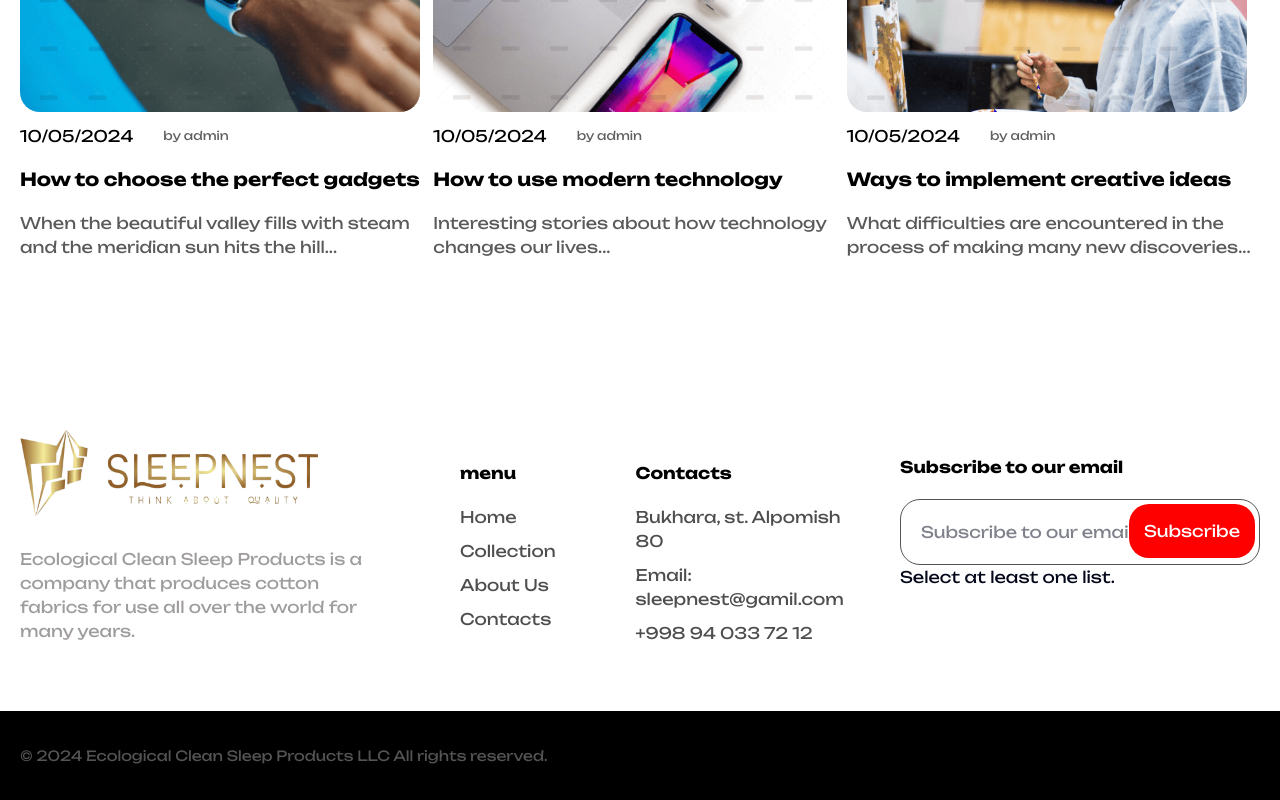
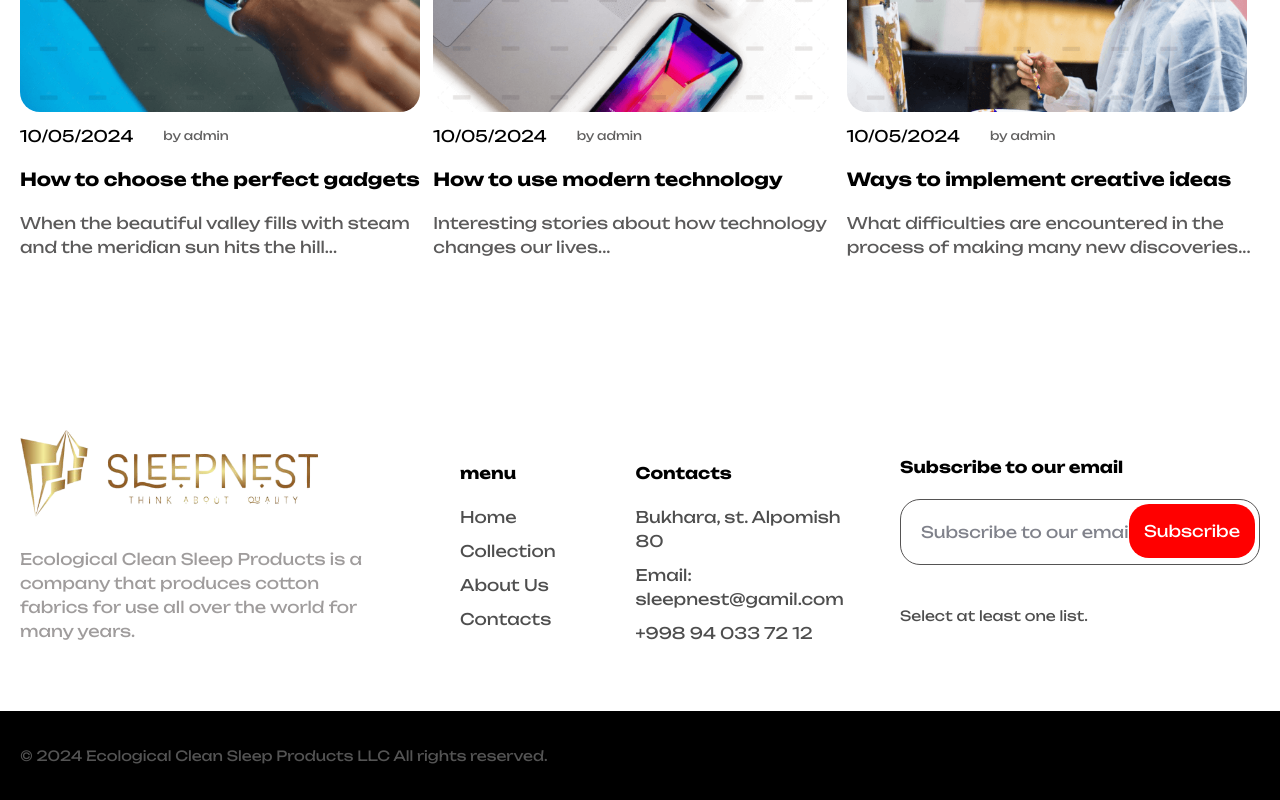
Before and after one commit to Islomjonsdev/sleepnest, a Next.js app: page / in a window 1280 px wide. Shown: the part 5626-6426 px from the top of the page. Built offline with nearby package versions, Linux system fonts and the light colour scheme.

Commit message:
done home

```diff
--- a/components/shared/footer.jsx
+++ b/components/shared/footer.jsx
@@ -105,7 +105,7 @@ const Footer = () => {
                 Subscribe
               </button>
 
-              <p>Select at least one list.</p>
+              <p className="mt-[40px] mb-[14px] text-[#4e4e4e] text-[14px]">Select at least one list.</p>
             </form>
           </div>
         </div>
--- a/components/shared/footerBottom.jsx
+++ b/components/shared/footerBottom.jsx
@@ -1,15 +1,18 @@
-import React from 'react'
+import React from "react";
 
 const FooterBottom = () => {
   return (
-    <div className='bg-black '>
-        <div className='max-w-[1440px] w-full mx-auto px-[20px]'>
-            <div className='py-[20px]'>
-                <p className='text-[#545454] text-[14px] my-[14px]'> © 2024 Ecological Clean Sleep Products LLC All rights reserved.</p>
-            </div>
+    <div className="bg-black ">
+      <div className="max-w-[1440px] w-full mx-auto px-[20px]">
+        <div className="py-[20px]">
+          <p className="text-[#545454] text-[14px] my-[14px]">
+            {" "}
+            © 2024 Ecological Clean Sleep Products LLC All rights reserved.
+          </p>
         </div>
+      </div>
     </div>
-  )
-}
+  );
+};
 
-export default FooterBottom
+export default FooterBottom;
```
